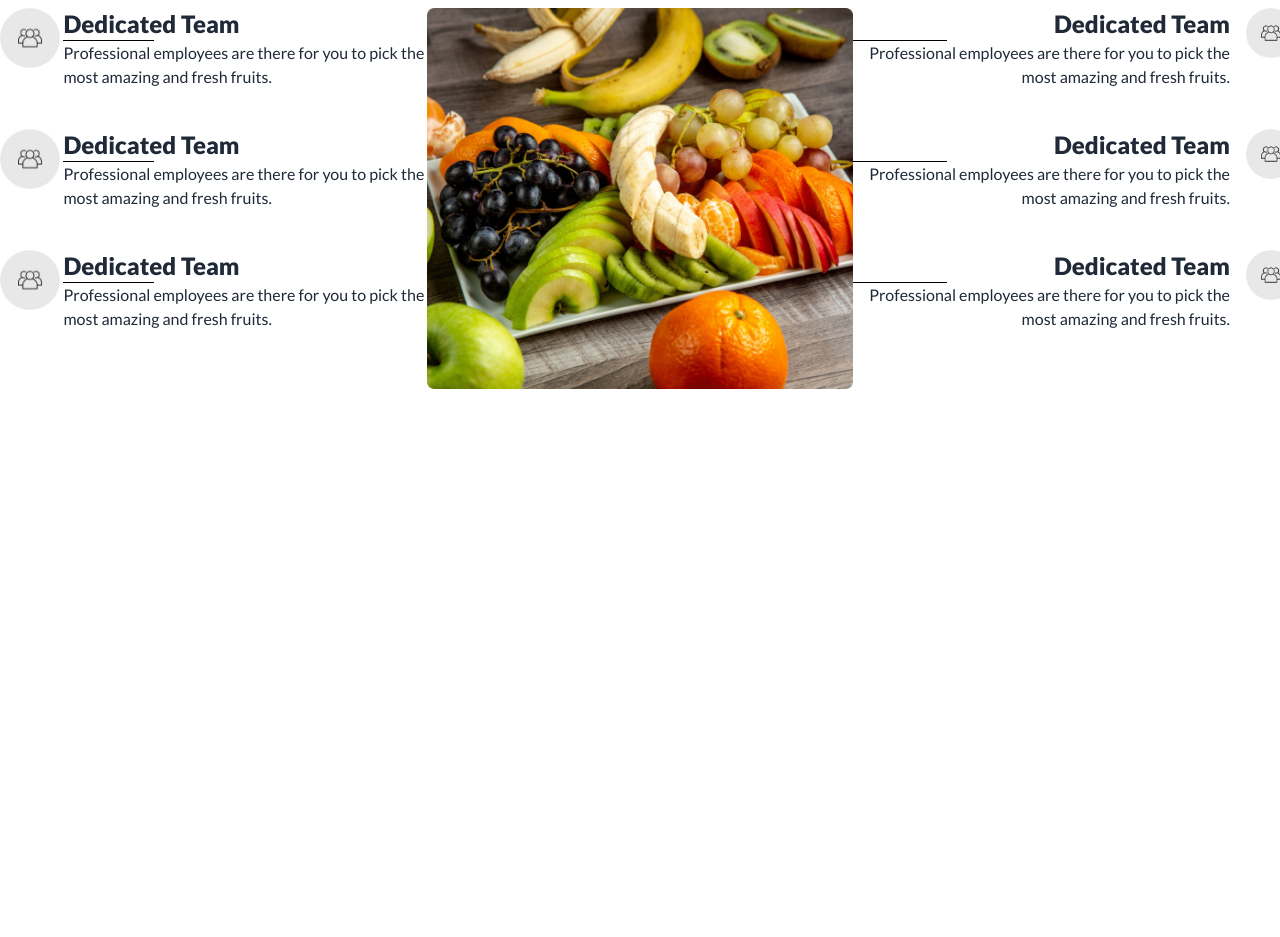
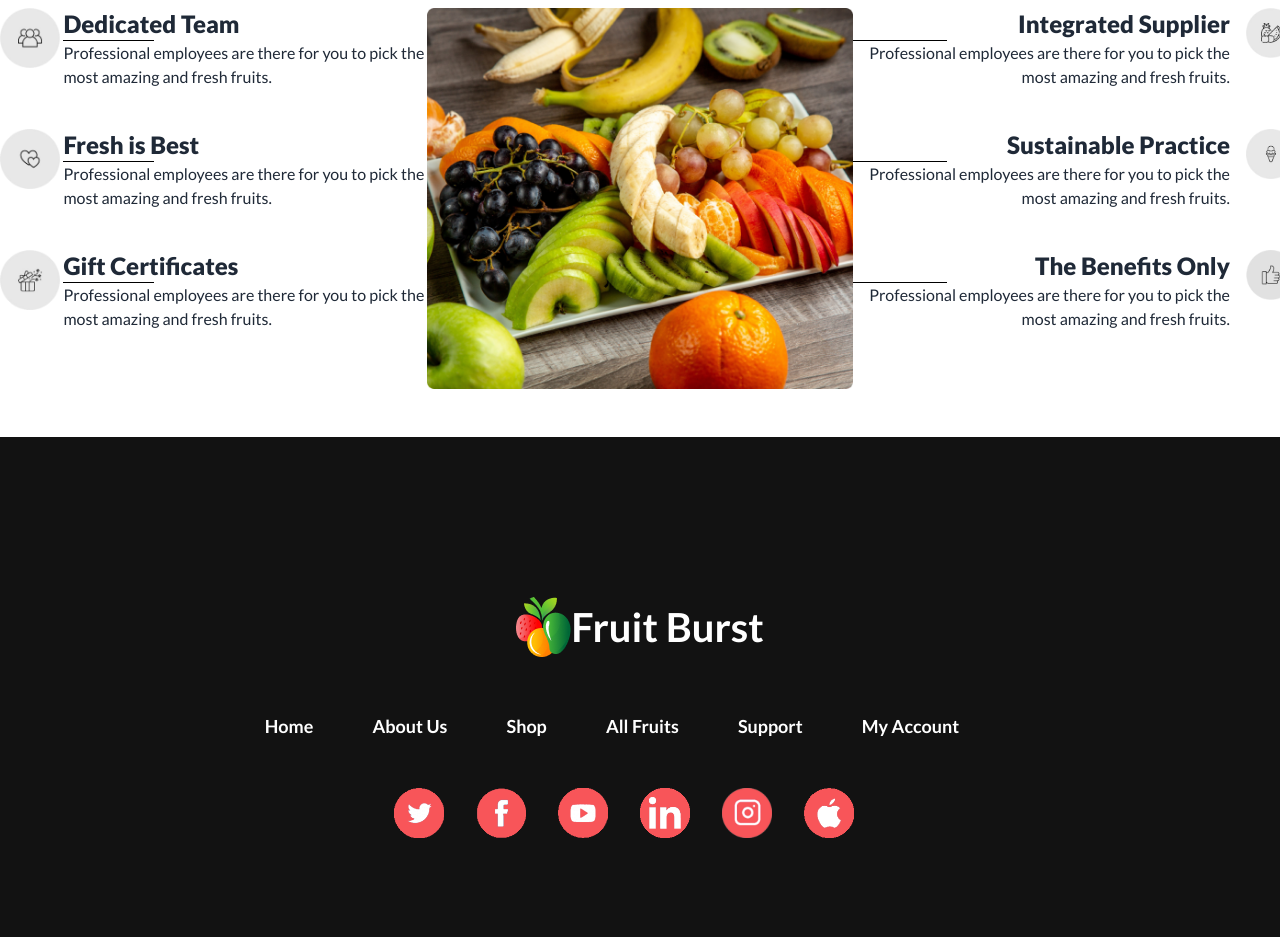
Before and after one commit to ariful-gitbit/B8A3-fruit-brust, a plain HTML site: page index.html in a window 1280 px wide. Shown: the part 2640-3577 px from the top of the page. Before the commit the page ends 3029 px from the top, so only its background shows below. Drawn offline with nearby package versions, Linux system fonts and the light colour scheme.

Commit message:
footer section added

```diff
--- a/index.html
+++ b/index.html
@@ -440,9 +440,9 @@
 
           <!-- item-2 -->
           <div class="md:flex  mb-10">
-            <div><img width="60" src="images/dedi_team.png" alt="" class="mr-10"></div>
+            <div><img width="60" src="images/fresh_best.png" alt="" class="mr-10"></div>
             <div>
-              <h3 class="text-2xl font-black">Dedicated Team</h3>
+              <h3 class="text-2xl font-black">Fresh is Best</h3>
               <hr class="w-1/4 border-black">
               <p>Professional employees are there for you to pick the most amazing and fresh fruits.</p>
             </div>
@@ -450,9 +450,9 @@
 
           <!-- item-3 -->
           <div class="md:flex  mb-10">
-            <div><img width="60" src="images/dedi_team.png" alt="" class="mr-10"></div>
+            <div><img width="60" src="images/gift_certi.png" alt="" class="mr-10"></div>
             <div>
-              <h3 class="text-2xl font-black">Dedicated Team</h3>
+              <h3 class="text-2xl font-black">Gift Certificates</h3>
               <hr class="w-1/4 border-black">
               <p>Professional employees are there for you to pick the most amazing and fresh fruits.</p>
             </div>
@@ -470,31 +470,31 @@
           <!-- item-1 -->
           <div class="md:flex  mb-10">
             <div class="text-right">
-              <h3 class="text-2xl font-black">Dedicated Team</h3>
+              <h3 class="text-2xl font-black">Integrated Supplier</h3>
               <hr class="w-1/4 border-black">
               <p>Professional employees are there for you to pick the most amazing and fresh fruits.</p>
             </div>
-            <div><img width="60" src="images/dedi_team.png" alt="" class="ml-4"></div>
+            <div><img width="60" src="images/int_supp.png" alt="" class="ml-4"></div>
           </div>
 
           <!-- item-2 -->
           <div class="md:flex  mb-10">
             <div class="text-right">
-              <h3 class="text-2xl font-black">Dedicated Team</h3>
+              <h3 class="text-2xl font-black">Sustainable Practice</h3>
               <hr class="w-1/4 border-black">
               <p>Professional employees are there for you to pick the most amazing and fresh fruits.</p>
             </div>
-            <div><img width="60" src="images/dedi_team.png" alt="" class="ml-4"></div>
+            <div><img width="60" src="images/sus_prac.png" alt="" class="ml-4"></div>
           </div>
 
           <!-- item-3 -->
           <div class="md:flex  mb-10">
             <div class="text-right">
-              <h3 class="text-2xl font-black">Dedicated Team</h3>
+              <h3 class="text-2xl font-black">The Benefits Only</h3>
               <hr class="w-1/4 border-black">
               <p>Professional employees are there for you to pick the most amazing and fresh fruits.</p>
             </div>
-            <div><img width="60" src="images/dedi_team.png" alt="" class="ml-4"></div>
+            <div><img width="60" src="images/benifits.png" alt="" class="ml-4"></div>
           </div>
 
         </div>
@@ -505,11 +505,37 @@
 
     </section>
     <!-- Why Choose US Section end -->
-
-
   </main>
 
-  <footer></footer>
+  <footer>
+    <section class="bg-[#121212] mt-12 min-h-[500px]">
+
+      <div class="flex justify-center">
+        <div class="mt-40"> <img src="images/logo.png" alt=""> </div>
+        <div class="mt-40"> <a href="" class="text-[40px] font-bold text-white">Fruit Burst</a> </div>
+      </div>
+
+      <div class="text-center mt-14">
+        <a href="" class="text-white text-[18px] font-bold mr-14">Home</a>
+        <a href="" class="text-white text-[18px] font-bold mr-14">About Us</a>
+        <a href="" class="text-white text-[18px] font-bold mr-14">Shop</a>
+        <a href="" class="text-white text-[18px] font-bold mr-14">All Fruits</a>
+        <a href="" class="text-white text-[18px] font-bold mr-14">Support</a>
+        <a href="" class="text-white text-[18px] font-bold mr-14">My Account</a>
+      </div>
+
+      <div class="flex justify-center mt-12">
+        <a href="https://twitter.com"><img width="50" class="mr-8" src="images/tw.png" alt=""></a>
+        <a href="https://www.facebook.com/"><img width="50" class="mr-8" src="images/fb.png" alt=""></a>
+        <a href="https://www.youtube.com/"><img width="50" class="mr-8" src="images/yt.png" alt=""></a>
+        <a href="https://www.linkedin.com/"><img width="50" class="mr-8" src="images/ln.png" alt=""></a>
+        <a href="https://www.instagram.com/"><img width="50" class="mr-8" src="images/insta.png" alt=""></a>
+        <a href="https://www.apple.com/"><img width="50" class="mr-8" src="images/apple.png" alt=""></a>
+      </div>
+
+    </section>
+  </footer>
+  <!-- footer section ends here -->
 
 </body>
 
```
Also changed, not shown: images/apple.png (added), images/insta.png (added), images/yt.png (added).
